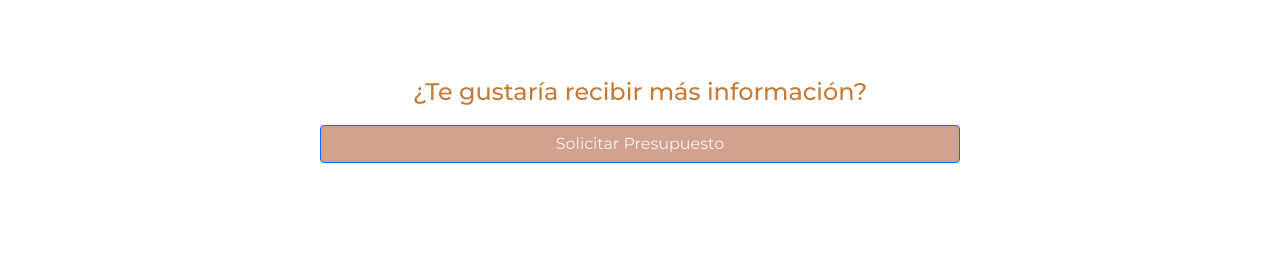
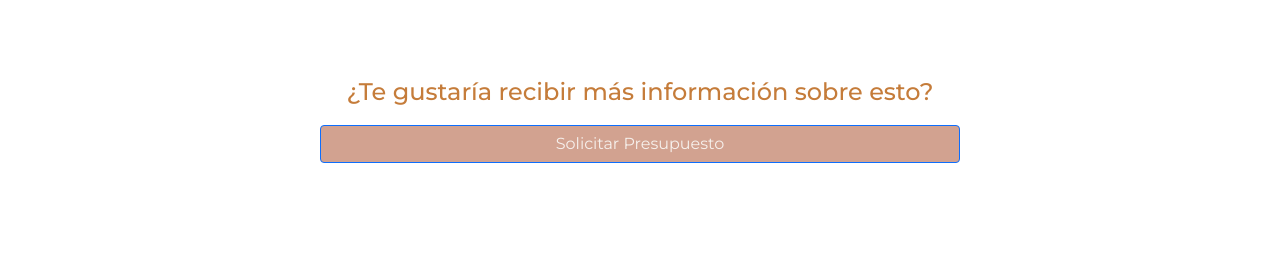
Before and after one commit to martinarusconi/proyectocoder, a website: page index.html in a window 1280 px wide. Shown: the part 1669-1929 px from the top of the page. Drawn offline with nearby package versions, Linux system fonts and the light colour scheme.

Commit message:
Cambio en el Index

```diff
--- a/index.html
+++ b/index.html
@@ -120,7 +120,7 @@
         </section>
 
         <section class="inicio">
-            <h3 class="inicio__info">¿Te gustaría recibir más información?</h3>
+            <h3 class="inicio__info">¿Te gustaría recibir más información sobre esto?</h3>
 
                 <div class="d-grid gap-2 col-6 mx-auto">
                     <button class="btn btn-primary" type="button">Solicitar Presupuesto <a href="http://contacto.html" target="_blank" rel="noopener noreferrer"></a></button>
```
